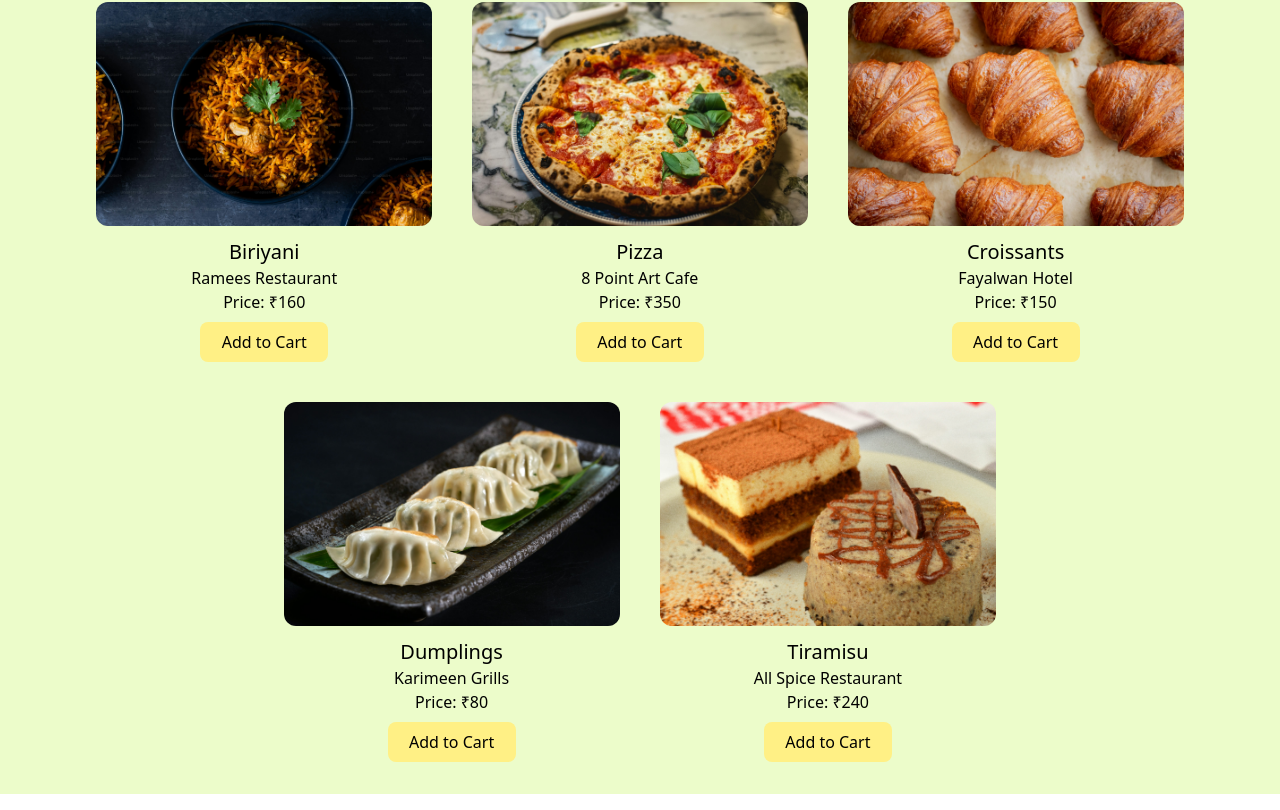
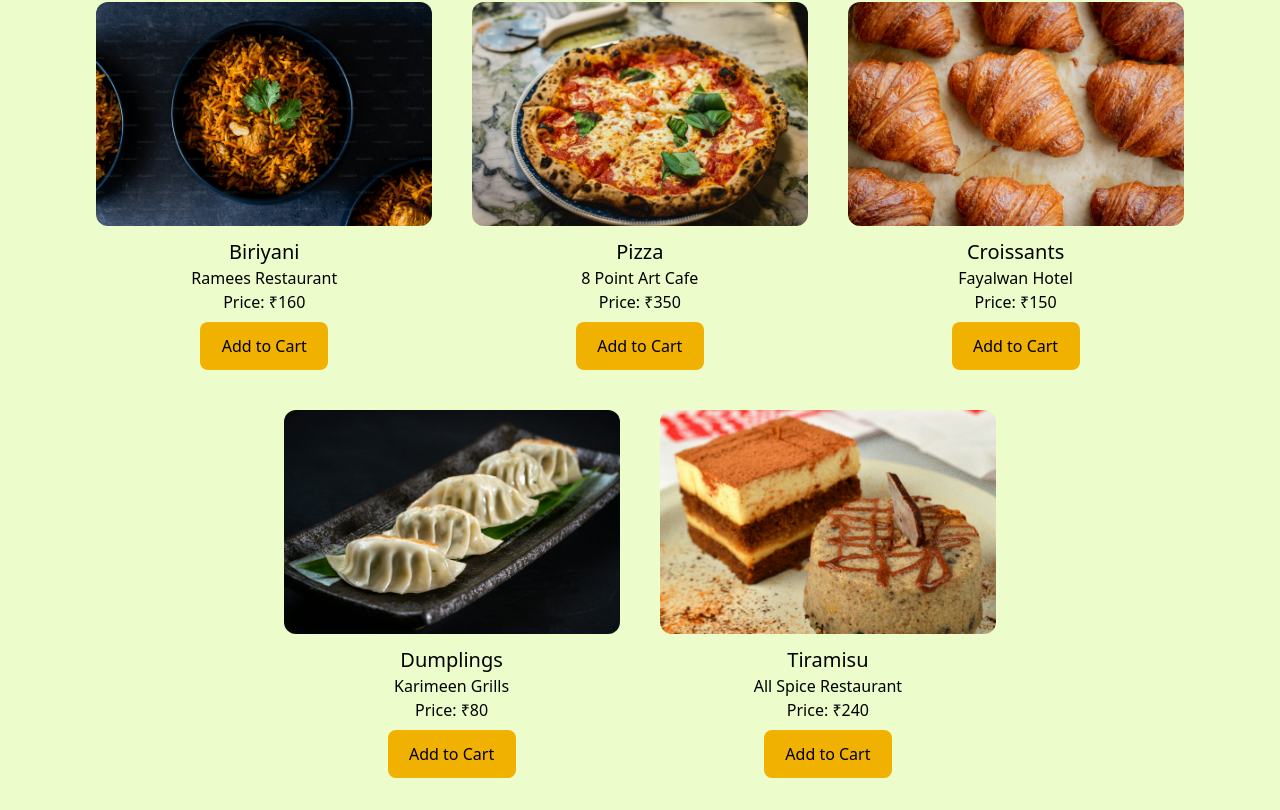
Before and after one commit to Minuja1703/food-order, a React (Vite) app: page / in a window 1280 px wide. Shown: the part 974-1784 px from the top of the page. Built offline with nearby package versions, Linux system fonts and the light colour scheme.

Commit message:
Removed disabled button

```diff
--- a/src/components/FeaturedCard.jsx
+++ b/src/components/FeaturedCard.jsx
@@ -11,7 +11,7 @@ function FeaturedCard(props) {
 
   const handleAddToCart = () => {
     if (!user) {
-      toast.error("Please login first.");
+      toast.error("Please login to add items to cart.");
       navigate("/login");
       return;
     }
@@ -39,12 +39,7 @@ function FeaturedCard(props) {
         <p>{props.featuredFood.featuredRestrnt}</p>
         <p>Price: ₹{props.featuredFood.featuredPrice}</p>
         <button
-          disabled={user?.role !== "User"}
-          className={`rounded-lg p-2 mt-2 w-32 ${
-            user?.role !== "User"
-              ? "cursor-not-allowed bg-yellow-200"
-              : "bg-[oklch(79.5%_0.184_86.047)] dark:text-black cursor-pointer"
-          }`}
+          className="rounded-lg p-3 mt-2 w-32 bg-[oklch(79.5%_0.184_86.047)] dark:text-black cursor-pointer"
           onClick={handleAddToCart}
         >
           Add to Cart
```
